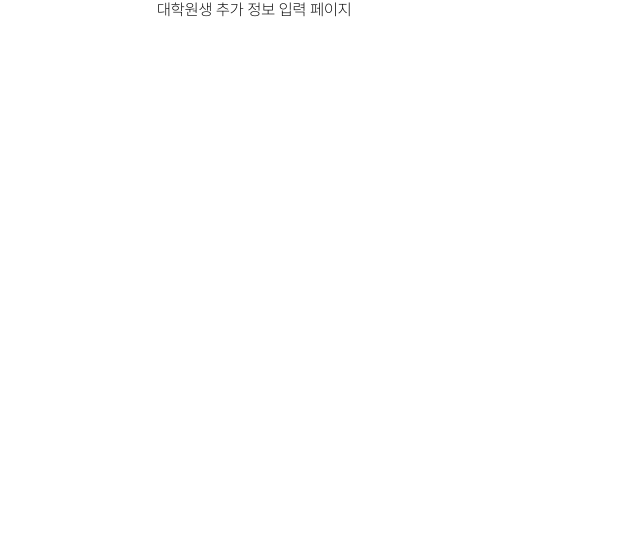
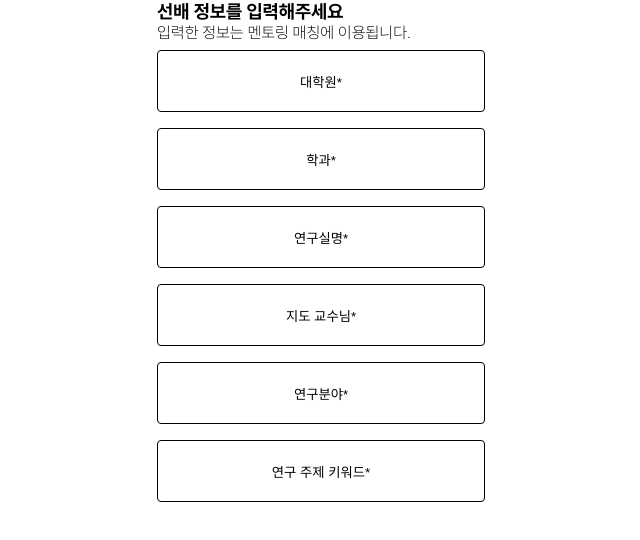
Before and after one commit to WE-ARE-RACCOONS/postgraduate-front, a Next.js app: page /signup/1/common-info/senior-info in a window 1280 px wide. Shown: the top 540 px of the page, without its empty margins (183-823 px from the left). Built offline with nearby package versions, Linux system fonts and the light colour scheme.

Commit message:
RAC-159 style: ModalBtn 기본 틀 잡기

```diff
--- a/src/app/signup/[socialId]/common-info/senior-info/page.tsx
+++ b/src/app/signup/[socialId]/common-info/senior-info/page.tsx
@@ -1,5 +1,27 @@
+'use client';
+import ModalBtn from "@/components/Button/ModalBtn";
+import styled from "styled-components";
+
 function SeniorInfoPage() {
-  return <div>대학원생 추가 정보 입력 페이지</div>;
+  return (
+    <div>
+      <h3>선배 정보를 입력해주세요</h3>
+      <div>입력한 정보는 멘토링 매칭에 이용됩니다.</div>
+      <BtnContainer>
+        <ModalBtn btnText="대학원*" />
+        <ModalBtn btnText="학과*" />
+        <ModalBtn btnText="연구실명*" />
+        <ModalBtn btnText="지도 교수님*" />
+        <ModalBtn btnText="연구분야*" />
+        <ModalBtn btnText="연구 주제 키워드*" />
+      </BtnContainer>
+    </div>
+  )
 }
 
 export default SeniorInfoPage;
+
+const BtnContainer = styled.div`
+  display: flex;
+  flex-direction: column;
+`
--- /dev/null
+++ b/src/components/Button/ModalBtn/ModalBtn.styled.ts
@@ -0,0 +1,11 @@
+import styled from "styled-components";
+
+export const StyledModalBtn = styled.button`
+  width: 20.5rem;
+  height: 3.875rem;
+  background-color: white;
+  margin: 0.5rem 0;
+  border: 0.5px solid black;
+  border-radius: 4px;
+  cursor: pointer;
+`
--- /dev/null
+++ b/src/components/Button/ModalBtn/ModalBtn.tsx
@@ -0,0 +1,10 @@
+import { ModalBtnProps } from "@/types/button/modalBtn";
+import { StyledModalBtn } from "./ModalBtn.styled";
+
+function ModalBtn(props: ModalBtnProps) {
+  return(
+    <StyledModalBtn>{props.btnText}</StyledModalBtn>
+  )
+}
+
+export default ModalBtn;
--- /dev/null
+++ b/src/components/Button/ModalBtn/index.tsx
@@ -0,0 +1,3 @@
+import ModalBtn from "./ModalBtn";
+
+export default ModalBtn;
--- /dev/null
+++ b/src/types/button/modalBtn.ts
@@ -0,0 +1,3 @@
+export interface ModalBtnProps {
+  btnText: string;
+}
```
